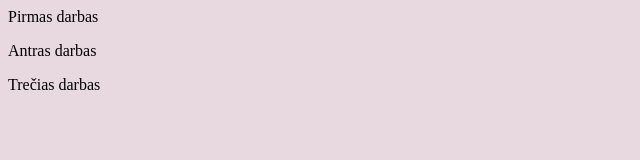
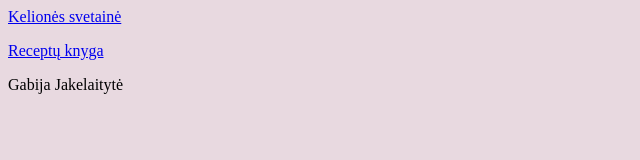
Before and after one commit to GabijaJ/GabijaJ.github.io, a plain HTML site: page index.html in a window 1280 px wide. Shown: the whole page, without its empty margins (0-640 px from the left). Drawn offline with Linux system fonts and the light colour scheme; files that its build step writes are made by us from their sources.

Commit message:
Update index.html

```diff
--- a/index.html
+++ b/index.html
@@ -6,9 +6,9 @@
 </head>
 <body>
 
-        <p>Pirmas darbas</p>
-        <p>Antras darbas</p>
-        <p>Trečias darbas</p>
+        <p><a href="kataras.html">Kelionės svetainė</a></p>
+        <p><a href="receptas.html">Receptų knyga</a></p>
+        <p>Gabija Jakelaitytė</p>
 
 </body>
 </html>
```
